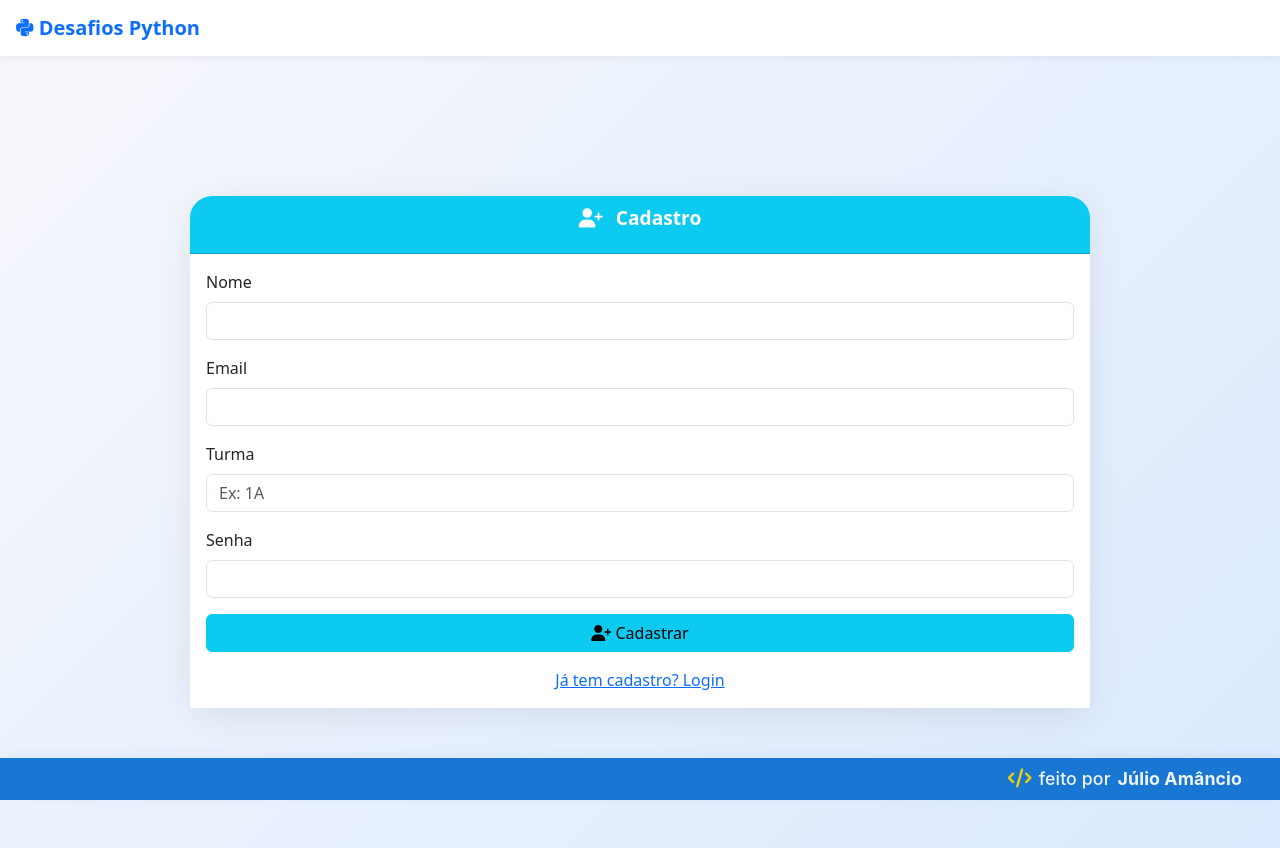
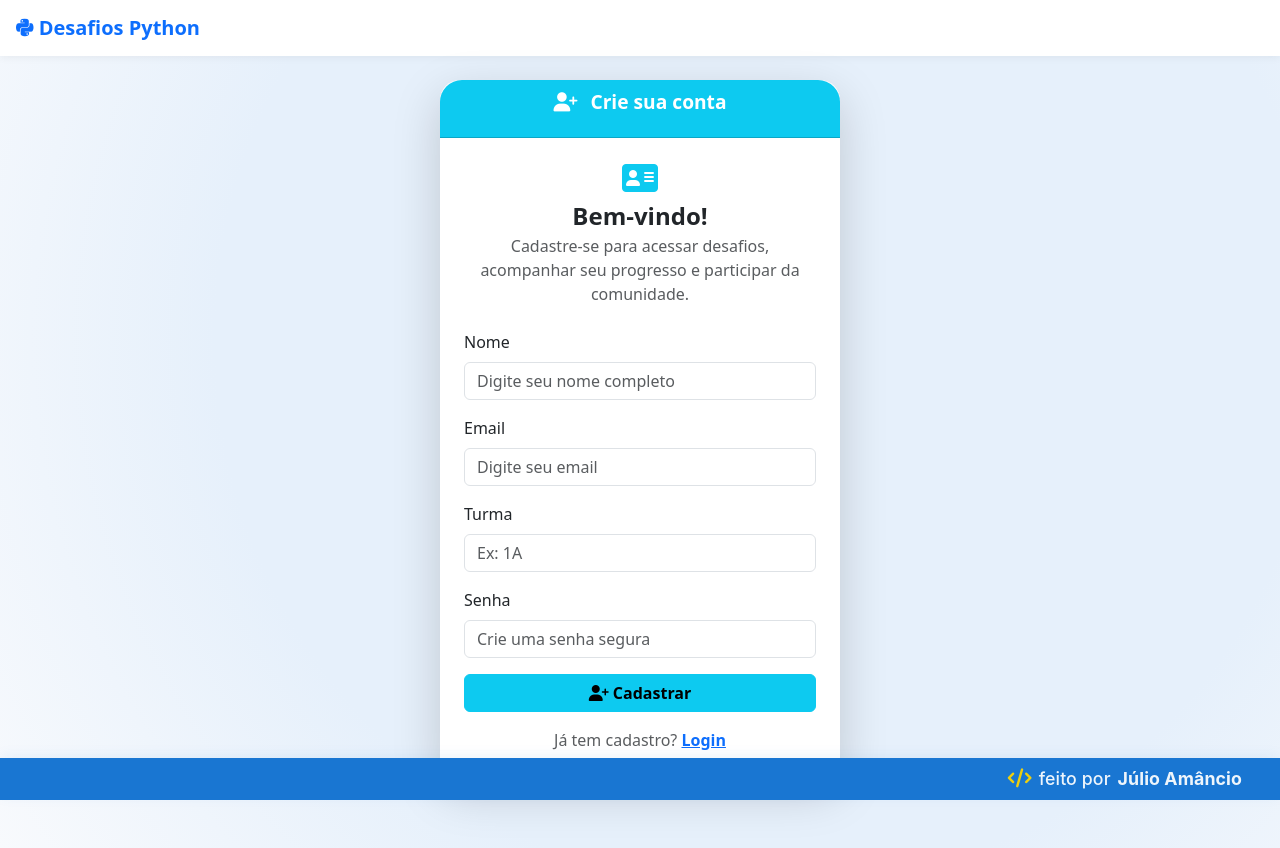
Before and after one commit to Julioamancio/Python, a Flask app: page /cadastro in a window 1280 px wide. Run offline with Flask 3, Linux system fonts and the light colour scheme.

Commit message:
Update cadastro.html

```diff
--- a/templates/cadastro.html
+++ b/templates/cadastro.html
@@ -2,19 +2,27 @@
 {% block title %}Cadastro{% endblock %}
 {% block content %}
 <div class="container d-flex justify-content-center align-items-center" style="min-height:calc(100vh - 56px)">
-    <div class="card main-card border-0 w-100 position-relative">
-        <div class="card-header bg-info text-white text-center">
-            <i class="fa-solid fa-user-plus me-2"></i> Cadastro
+    <div class="card shadow-lg border-0 mx-auto" style="max-width: 400px; width: 100%; border-radius: 20px;">
+        <div class="card-header bg-info text-white text-center" style="border-top-left-radius: 20px; border-top-right-radius: 20px;">
+            <i class="fa-solid fa-user-plus me-2"></i>
+            <span class="fw-bold">Crie sua conta</span>
         </div>
-        <div class="card-body bg-white">
+        <div class="card-body bg-white px-4 py-4">
+            <div class="text-center mb-4">
+                <i class="fa-solid fa-address-card fa-2x text-info mb-2"></i>
+                <h3 class="fw-semibold mb-1" style="font-size: 1.5rem;">Bem-vindo!</h3>
+                <p class="text-muted mb-0" style="font-size: 1rem;">
+                    Cadastre-se para acessar desafios, acompanhar seu progresso e participar da comunidade.
+                </p>
+            </div>
             <form method="post">
                 <div class="mb-3">
                     <label class="form-label">Nome</label>
-                    <input name="nome" class="form-control" required>
+                    <input name="nome" class="form-control" required placeholder="Digite seu nome completo">
                 </div>
                 <div class="mb-3">
                     <label class="form-label">Email</label>
-                    <input name="email" type="email" class="form-control" required>
+                    <input name="email" type="email" class="form-control" required placeholder="Digite seu email">
                 </div>
                 <div class="mb-3">
                     <label class="form-label">Turma</label>
@@ -22,14 +30,25 @@
                 </div>
                 <div class="mb-3">
                     <label class="form-label">Senha</label>
-                    <input name="senha" type="password" class="form-control" required>
+                    <input name="senha" type="password" class="form-control" required placeholder="Crie uma senha segura">
                 </div>
-                <button class="btn btn-info w-100"><i class="fa-solid fa-user-plus"></i> Cadastrar</button>
+                <button class="btn btn-info w-100 fw-bold">
+                    <i class="fa-solid fa-user-plus"></i> Cadastrar
+                </button>
             </form>
             <div class="text-center mt-3">
-                <a href="{{ url_for('login') }}">Já tem cadastro? Login</a>
+                <span class="text-muted">Já tem cadastro?</span>
+                <a href="{{ url_for('login') }}" class="fw-semibold">Login</a>
             </div>
         </div>
     </div>
 </div>
+<style>
+    body {
+        background: radial-gradient(circle at 60% 40%, #e6f0fb 60%, #f8fafd 100%);
+    }
+    .main-card {
+        box-shadow: 0 8px 32px 0 rgba(60, 120, 240, 0.12), 0 1.5px 3px 0 rgba(0,0,0,.06);
+    }
+</style>
 {% endblock %}
```
